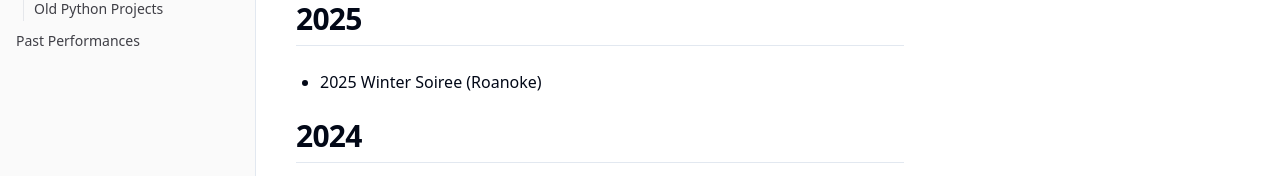
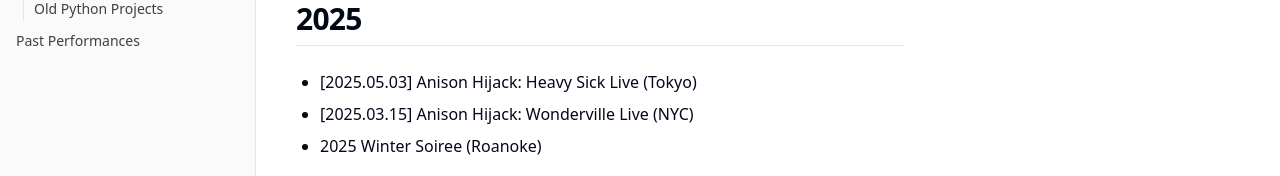
Before and after one commit to Linkcube/linkcube.github.io, a SvelteKit app: page /performances in a window 1280 px wide. Shown: the part 211-387 px from the top of the page. Built offline with nearby package versions, Linux system fonts and the light colour scheme.

Commit message:
Updated spring performances

```diff
--- a/src/routes/performances/+page.svelte
+++ b/src/routes/performances/+page.svelte
@@ -10,6 +10,8 @@
 		2025
 	</h2>
 	<ul class="my-6 ml-6 list-disc [&>li]:mt-2">
+		<li>[2025.05.03] Anison Hijack: Heavy Sick Live (Tokyo)</li>
+		<li>[2025.03.15] Anison Hijack: Wonderville Live (NYC)</li>
 		<li>2025 Winter Soiree (Roanoke)</li>
 	</ul>
 
```
